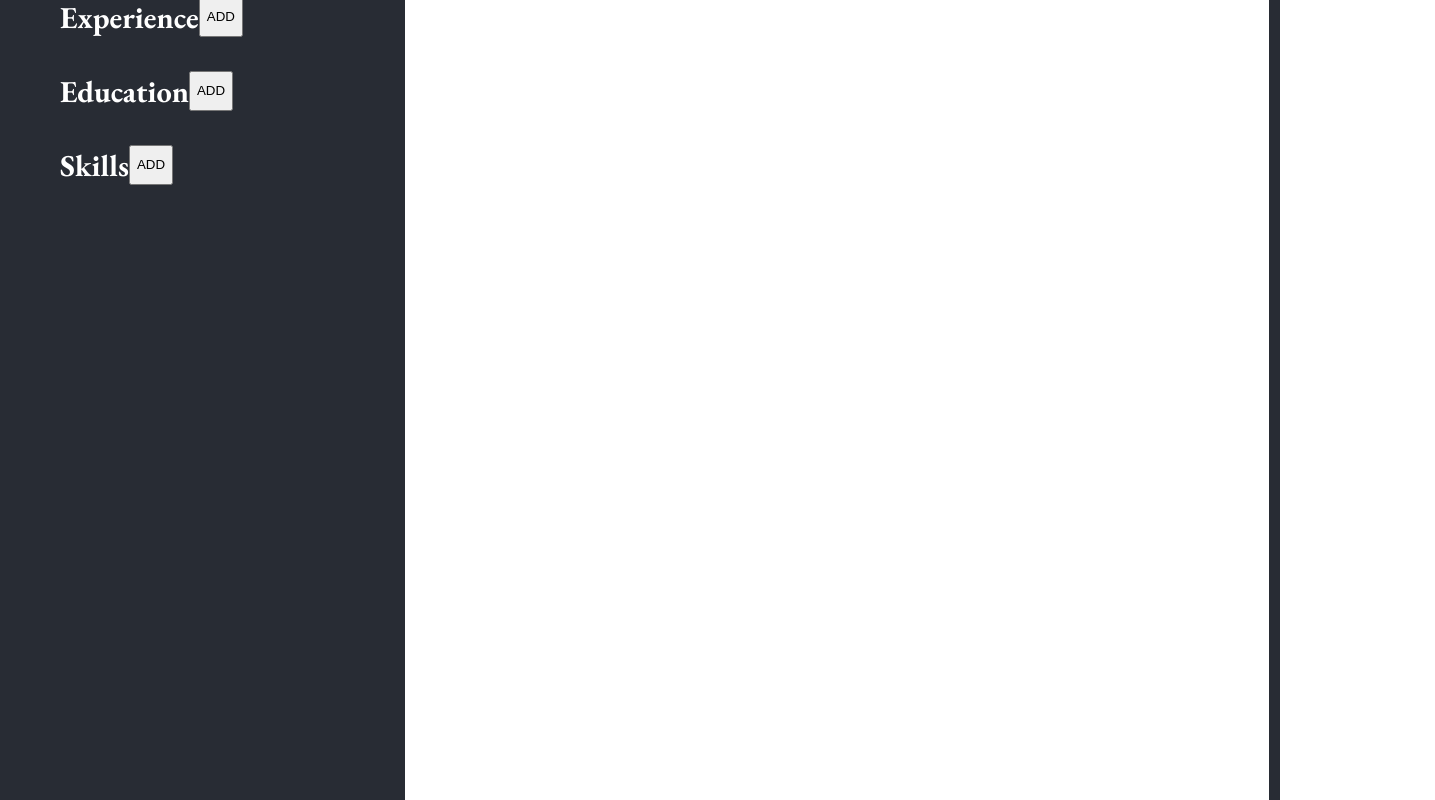
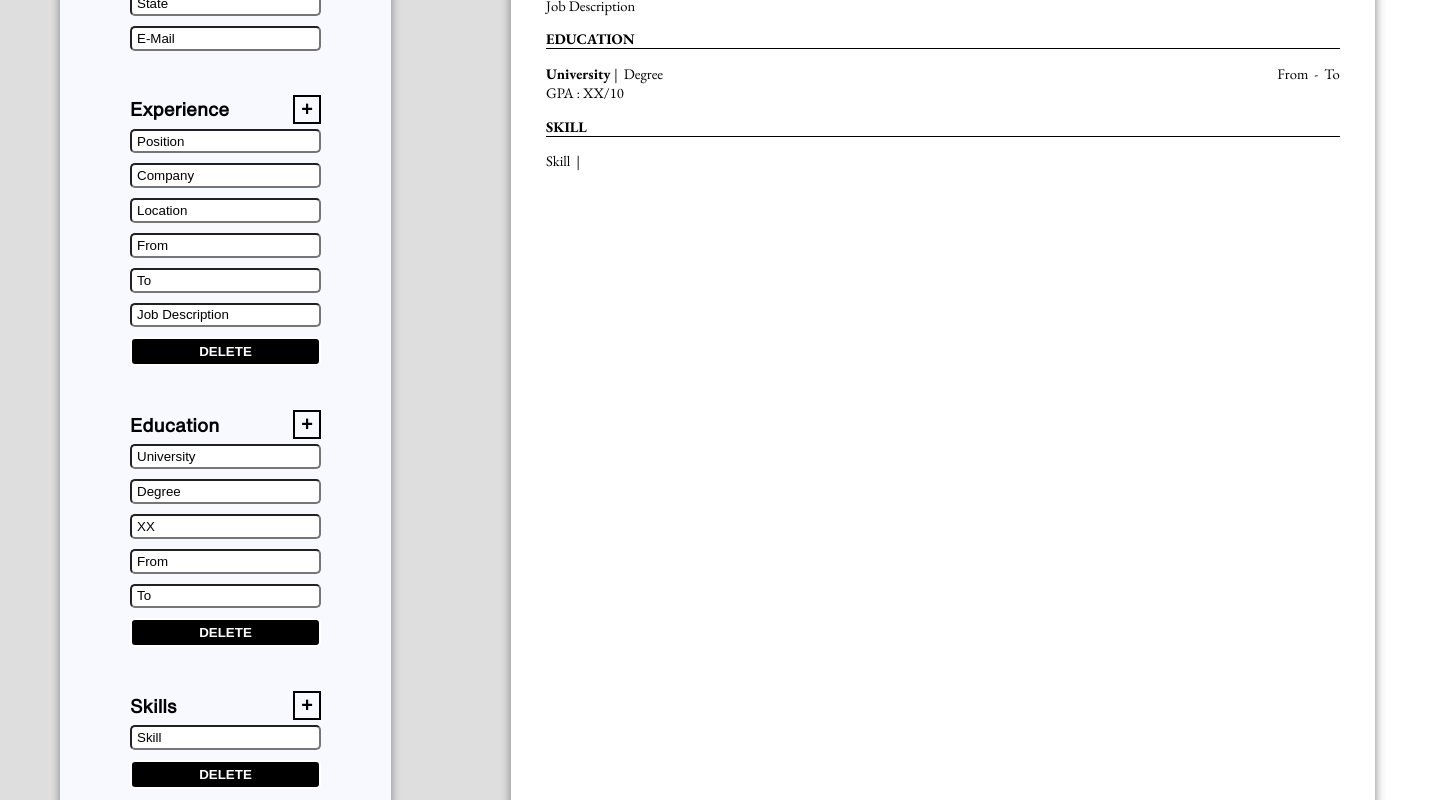
Before and after one commit to LordAdhaar/Resume-Creator, a React (Create React App) app in the folder resume-creator/: page / in a window 1280 px wide. Shown: the part 380-1180 px from the top of the page, 1435 px wide, since content can reach past the window. Built offline with nearby package versions, Linux system fonts and the light colour scheme.

Commit message:
complete styling and working resumeCreator without RESET and PRINT BUTTTON

```diff
--- a/resume-creator/src/App.css
+++ b/resume-creator/src/App.css
@@ -1,5 +1,10 @@
 @import url('https://fonts.googleapis.com/css2?family=EB+Garamond:ital,wght@0,400;0,500;0,600;0,700;0,800;1,400;1,500;1,600;1,700;1,800&display=swap');
+@import url('https://fonts.googleapis.com/css2?family=Roboto:ital,wght@0,100;0,300;0,400;0,500;0,700;0,900;1,100;1,300;1,400;1,500;1,700;1,900&display=swap');
 
+@font-face {
+  font-family: pro;
+  src: url("./fonts/HelveticaNowText-Regular.otf");
+}
 
 body{
   min-height: 100vh;
@@ -9,25 +14,41 @@ body{
 
 /* STYDLING THE MAIN COMPONENTS OF THE BODY*/
 .container{
-  background-color: #282c34;
+  background-color: #cccccca6;
   min-height: 100vh;
   display: grid;
   grid-template-columns: 1fr 1fr;
   font-size: calc(10px + 2vmin);
-  color: white;
+  color: black;
+  position: relative;
 }
 
 #header{
-  margin: 0px 60px;
   grid-column: 1/3;
+  font-family: Arial, Helvetica, sans-serif;
+}
+
+#header h1{
+  padding:30px 60px ;
+  margin: 0px;
+  margin-bottom: 50px;
+  background-color: lightslategray;
+  color: white;
 
 }
 
 .form{
   margin: 0px 60px;
+  box-shadow: 0px 0px 10px 0px grey;
+  background-color: ghostwhite;
+  padding: 30px 70px;
+  border-radius: 5px;
+
 }
 
 .resume{
+  position: sticky;
+  top: 10px;
   padding: 0px 35px;
   height: 297mm;
   width: 210mm;
@@ -35,12 +56,16 @@ body{
   background-color: white;
   color: black;
   margin-bottom: 50px;
+  box-shadow: 0px 0px 10px 0px grey;
 }
 
 /*STYLING P TAGS AND HEADERS*/
 
 .personalInfoForm h3, .jobHeader h3, .eduHeader h3, .skillHeader h3{
+  font-size: 14pt;
   margin: 0px;
+  font-family: pro;
+
 }
 
 h3.expHeaderResume, h3.eduHeaderResume, h3.skillHeaderResume{
@@ -85,6 +110,11 @@ p#position, .tenure p{
 .personalInfoForm,.educationForm,.experienceForm,.expInfo,.eduInfo,.personalInfo, .skillForm{
   display: flex;
   flex-direction: column;
+
+}
+
+.personalInfoForm, .experienceForm, .educationForm{
+  gap: 10px;
 }
 
 .allSkill{
@@ -161,4 +191,78 @@ p#position, .tenure p{
 
 .jobHeader, .eduHeader,.skillHeader{
   display: flex;
+  justify-content:space-between ;
+  align-items: center;
+  margin-bottom:5px ;
 }
+
+.jobForm, .eduForm{
+  display: flex;
+  flex-direction: column;
+  gap: 10px;
+}
+
+.jobForm button, .eduForm button{
+  border-radius: 5px;
+  border: 2px solid;
+  font-weight: bold;
+  padding: 5px;
+  background: black;
+  color: white;
+}
+
+.jobForm button:hover, .eduForm button:hover{
+  background-color: white;
+  color: black;
+  border: 2px solid;
+  font-weight: bold;
+}
+
+
+.skillFormMain{
+  display: flex;
+  flex-direction: column;
+  gap: 10px;
+  justify-content: flex-start;
+}
+
+.skillContent{
+  display: flex;
+  flex-direction: column;
+  gap: 10px;
+}
+
+.skillFormMain button{
+  border-radius: 5px;
+  border: 2px solid;
+  font-weight: bold;
+  padding: 5px;
+  background: black;
+  color: white;
+}
+
+
+.skillFormMain button:hover{
+  background-color: white;
+  color: black;
+  border: 2px solid;
+  font-weight: bold;
+}
+
+input{
+  border-radius: 5px;
+  padding: 2.9px 5px;
+}
+
+.jobHeader button, .eduHeader button, .skillHeader button{
+  background-color: #00000000;
+  border: 2px solid ;
+  font-weight: bold;
+  font-size: 20px;
+}
+
+
+.jobHeader button:hover, .eduHeader button:hover, .skillHeader button:hover{
+  background-color: black;
+  color: white;
+}
--- a/resume-creator/src/App.js
+++ b/resume-creator/src/App.js
@@ -2,7 +2,7 @@ import './App.css';
 import PersonalInfoForm from "./Components/PersonalInfoForm"
 import ExperienceForm from "./Components/ExperienceForm"
 import EducationForm from "./Components/EducationForm"
-import { useState } from 'react';
+import { useEffect, useState } from 'react';
 import uniqid from "uniqid";
 import PersonalInfo from "./Components/PersonalInfo"
 import ExperienceInfo from "./Components/ExperienceInfo";
@@ -14,7 +14,12 @@ import SkillInfo from "./Components/SkillInfo";
 function App() {
 
   const [uniqueId, setUniqueId] = useState(uniqid());
-  const [jobArr, setJobArr] = useState([]);
+
+  useEffect(()=>{
+    setUniqueId(uniqid());
+  },[])
+
+  const [jobArr, setJobArr] = useState([[<ExperienceForm key={uniqid()} uniqueId={uniqueId}/>,uniqid(),<ExperienceInfo key={uniqid()} uniqueId={uniqueId}/>]]);
 
   function handleJobArr(){
     setJobArr([...jobArr,[<ExperienceForm key={uniqid()} uniqueId={uniqueId}/>,uniqid(),<ExperienceInfo key={uniqid()} uniqueId={uniqueId}/>]])
@@ -35,7 +40,6 @@ function App() {
         {job[0]}
         <button onClick={()=>{deleteJob(job[1])}}>DELETE</button>
         <br />
-        <br />
       </div>
     )
   })
@@ -47,7 +51,7 @@ function App() {
     </div>
   )})
 
-  const [eduArr, setEduArr] = useState([])
+  const [eduArr, setEduArr] = useState([[<EducationForm key={uniqid()} uniqueId={uniqueId}/>,uniqid(),<EducationInfo key={uniqueId} uniqueId={uniqueId}/>]])
 
   function handleEduArr(){
     setEduArr([...eduArr,[<EducationForm key={uniqid()} uniqueId={uniqueId}/>,uniqid(),<EducationInfo key={uniqueId} uniqueId={uniqueId}/>]])
@@ -63,7 +67,6 @@ function App() {
         {edu[0]}
         <button onClick={()=>{deleteEdu(edu[1])}}>DELETE</button>
         <br />
-        <br />
       </div>
     )
   })
@@ -77,7 +80,7 @@ function App() {
     )
   })
 
-  const [skillArr, setSkillArr] = useState([]);
+  const [skillArr, setSkillArr] = useState([[<SkillForm key={uniqid()} uniqueId={uniqueId}/>,uniqid(),<SkillInfo key={uniqueId} uniqueId={uniqueId} />]]);
 
   function handleSkillArr(){
     setSkillArr([...skillArr,[<SkillForm key={uniqid()} uniqueId={uniqueId}/>,uniqid(),<SkillInfo key={uniqueId} uniqueId={uniqueId} />]]);
@@ -92,8 +95,6 @@ function App() {
       <div className="skillFormMain" key={skill[1]} id={skill[1]}>
           {skill[0]}
           <button onClick={()=>{deleteSkill(skill[1])}} >DELETE</button>
-          <br />
-          <br />
       </div>
     )
   });
@@ -121,33 +122,30 @@ function App() {
 
         <div className="jobHeader">
           <h3>Experience </h3>
-          <button onClick={()=>{handleUniqueId();handleJobArr();}}>ADD</button>
+          <button onClick={()=>{handleUniqueId();handleJobArr();}}>+</button>
         </div>
 
         <div className="jobContent">
           {jobChildren}
-          <br />
         </div>
 
 
         <div className="eduHeader">
           <h3>Education</h3>
-          <button onClick={()=>{handleUniqueId();handleEduArr()}}>ADD</button>
+          <button onClick={()=>{handleUniqueId();handleEduArr()}}>+</button>
         </div>
 
         <div className="eduContent">
           {eduChildren}
-          <br />
         </div>
 
         <div className="skillHeader">
           <h3>Skills</h3>
-          <button onClick={()=>{handleUniqueId();handleSkillArr()}} >ADD</button>
+          <button onClick={()=>{handleUniqueId();handleSkillArr()}} >+</button>
         </div>
 
         <div className="skillContent">
           {skillChildren}
-          <br />
         </div>
 
 
--- a/resume-creator/src/Components/EducationForm.js
+++ b/resume-creator/src/Components/EducationForm.js
@@ -2,11 +2,11 @@ import { useEffect, useState } from "react";
 
 export default function EducationForm(props){
 
-    const [uni,setUni] = useState("");
-    const [degree,setDegree] = useState("");
-    const [GPA,setGPA] = useState("");
-    const [eduFrom,setEduFrom] = useState("");
-    const [eduTo,setEduTo] = useState("");
+    const [uni,setUni] = useState("University");
+    const [degree,setDegree] = useState("Degree");
+    const [GPA,setGPA] = useState("XX");
+    const [eduFrom,setEduFrom] = useState("From");
+    const [eduTo,setEduTo] = useState("To");
 
     useEffect(()=>{
 
--- a/resume-creator/src/Components/ExperienceForm.js
+++ b/resume-creator/src/Components/ExperienceForm.js
@@ -2,12 +2,12 @@ import {  useEffect, useState } from "react";
 
 export default function ExperienceForm(props){
 
-    const [position, setPosition] = useState("");
-    const [company,setCompany] = useState("");
-    const [jobCity,setJobCity] = useState("");
-    const [jobFrom,setJobFrom] = useState("");
-    const [jobTo,setJobTo] = useState("");
-    const [jobDescription,setJobDescription] = useState("");
+    const [position, setPosition] = useState("Position");
+    const [company,setCompany] = useState("Company");
+    const [jobCity,setJobCity] = useState("Location");
+    const [jobFrom,setJobFrom] = useState("From");
+    const [jobTo,setJobTo] = useState("To");
+    const [jobDescription,setJobDescription] = useState("Job Description ");
 
     useEffect(()=>{
 
--- a/resume-creator/src/Components/PersonalInfoForm.js
+++ b/resume-creator/src/Components/PersonalInfoForm.js
@@ -61,7 +61,7 @@ export default function PersonalInfoForm(){
 
     return(
         <div className="personalInfoForm">
-            <h3>PERSONAL INFORMATION</h3>
+            <h3>Personal Information</h3>
             <input type="text" value={firstName} onChange={handleFirstName} placeholder="First Name"/>
             <input type="text" value={lastName} onChange={handleLastName} placeholder="Last Name"/>
             <input type="text" value={phone} onChange={handlePhone} placeholder="Phone Number"/>
--- a/resume-creator/src/Components/SkillForm.js
+++ b/resume-creator/src/Components/SkillForm.js
@@ -2,7 +2,7 @@ import { useEffect, useState } from "react";
 
 export default function SkillForm(props){
 
-    const [skill, setSkill] = useState("");
+    const [skill, setSkill] = useState("Skill");
 
     useEffect(()=>{
         const skillHTML = document.querySelector(`.skillInfo#${props.uniqueId} p`);
```
Also changed, not shown: resume-creator/src/fonts/Bacalisties-2OnXo.ttf (added), resume-creator/src/fonts/HelveticaNowText-Regular.otf (added).
